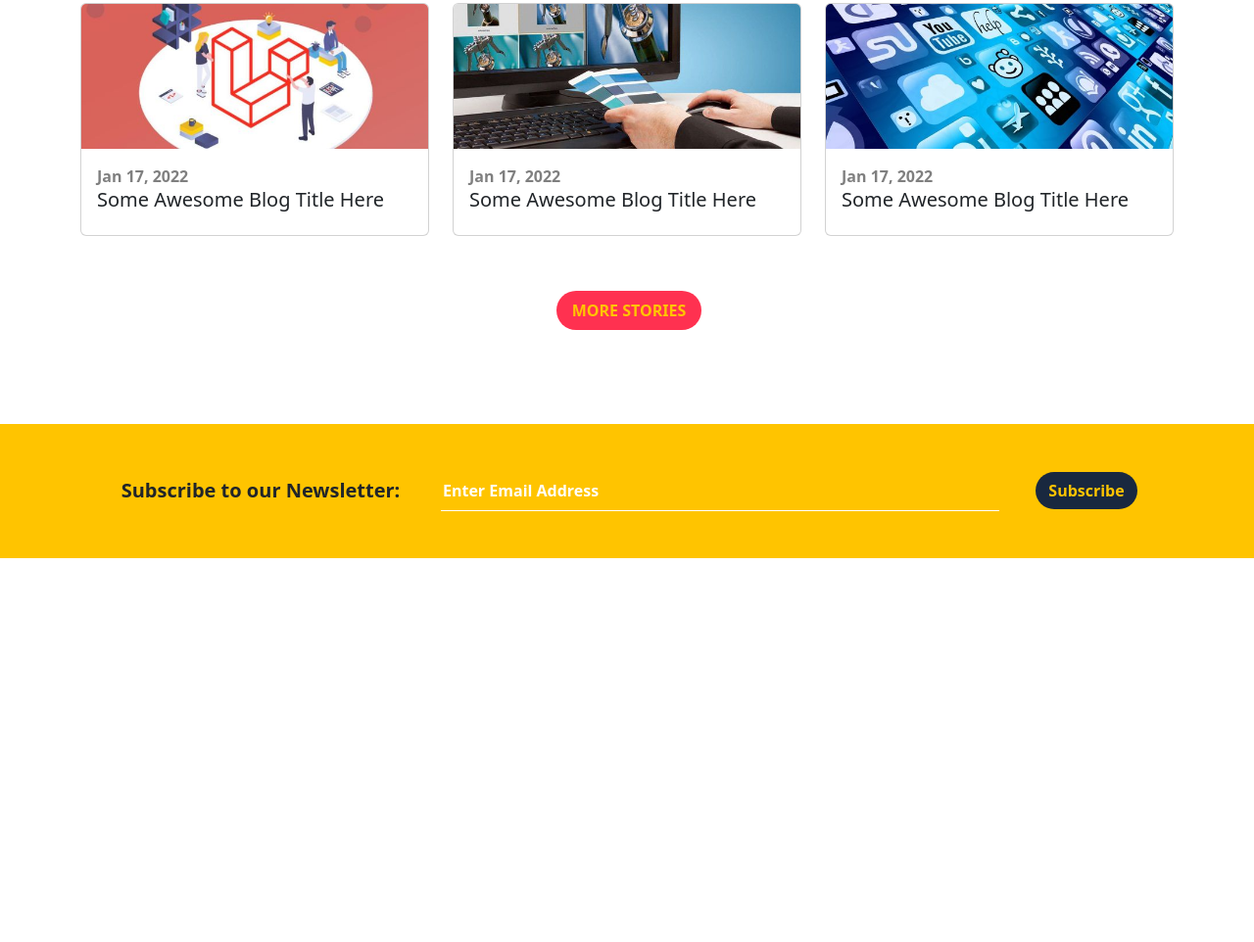
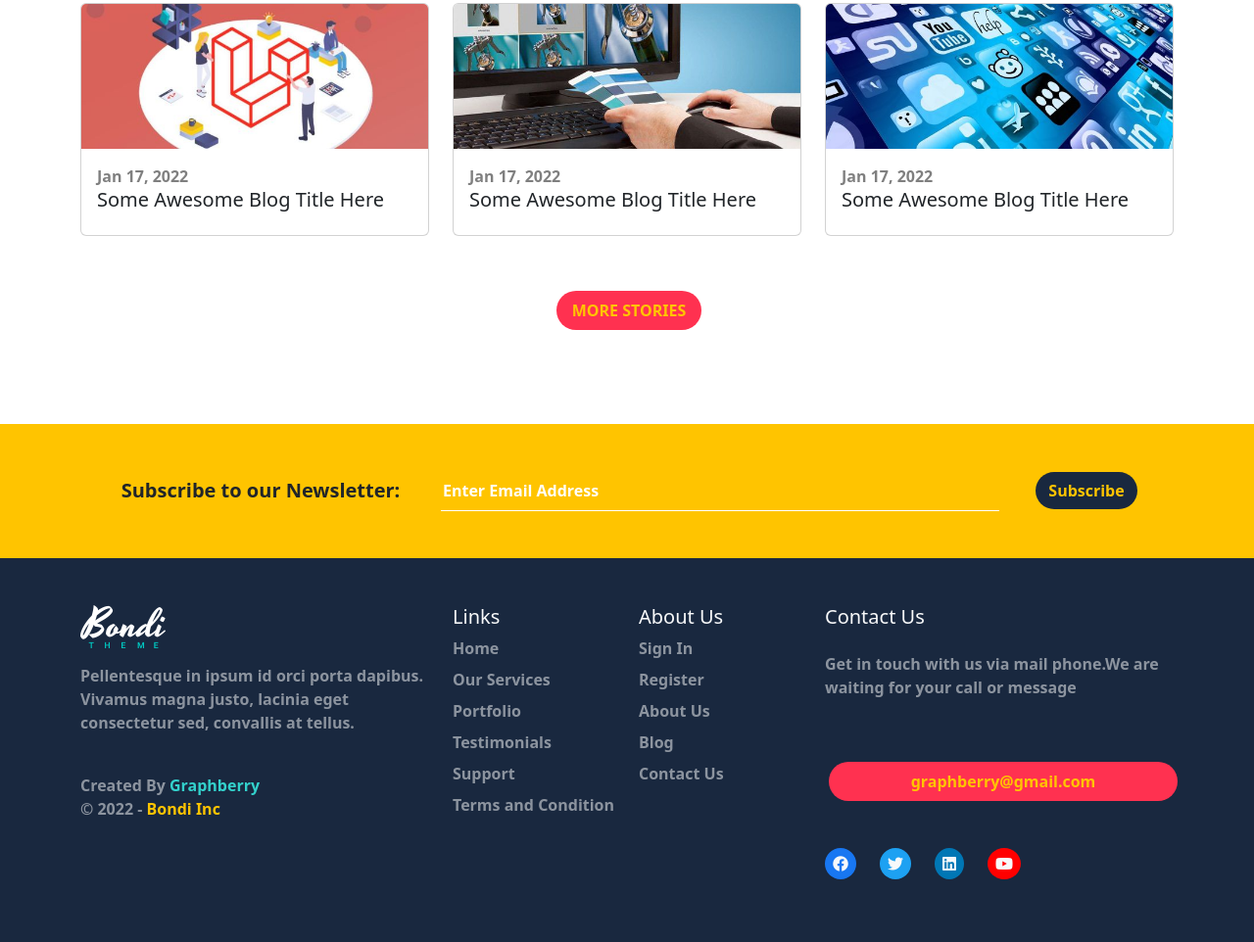
Before and after one commit to MahmoudGamalDev/Bondi-template, a plain HTML site: page index.html in a window 1280 px wide. Shown: the part 4724-5686 px from the top of the page at 98% size. Before the commit the page ends 5294 px from the top, so only its background shows below. Drawn offline with nearby package versions, Linux system fonts and the light colour scheme; files whose address does not match are found by name.

Commit message:
Footer Section

```diff
--- a/css/master.css
+++ b/css/master.css
@@ -203,3 +203,29 @@ cursor: pointer;
   background-color: var(--dark-color);
   color: var(--yellow-color);
 }
+
+/* Footer */
+.footer {
+  background-color: var(--dark-color);
+}
+
+.copy-right span {
+  color: var(--yellow-color);
+}
+
+.copy-right > span {
+  color: var(--green-color);
+}
+
+.social .facebook {
+  background-color: #1877f2;
+}
+.social .twitter {
+  background-color: #1da1f2;
+}
+.social .linkedin {
+  background-color: #0077b5;
+}
+.social .youtube {
+  background-color: #ff0000;
+}
--- a/index.html
+++ b/index.html
@@ -352,13 +352,92 @@
                 <div class="col-md-6 col-lg-4 pe-0 mb-sm-3 mb-md-0 mt-lg-0">
                     <div class="fw-bold fs-5">Subscribe to our Newsletter:</div>
                 </div>
-                <div class="col-md-6 col-lg-6 ps-0 pe-0 mb-lg-0">
-                    <input class="email w-100 pt-2 pb-2 bg-transparent text-white fw-semibold" type="text" placeholder="Enter Email Address">
+                <div class="col-11 col-md-6 col-lg-6 mb-3 mb-md-0 ps-0 pe-0 mb-lg-0">
+                    <input class="email w-100 pt-2 pb-2 bg-transparent text-white fw-semibold" type="text"
+                        placeholder="Enter Email Address">
                 </div>
                 <div class="col-lg-2 ps-0 mt-sm-5 mb-lg-0 mt-lg-0">
                     <input class="submit btn rounded-pill fw-semibold" type="submit" value="Subscribe">
                 </div>
             </form>
+        </div>
+    </div>
+    <div class="footer pt-5 pb-5 text-center text-md-start">
+        <div class="container">
+            <div class="row">
+                <div class="col-md-6 col-lg-4">
+                    <div class="content pb-3">
+                        <img src="imgs/logo.png" alt="logo">
+                        <p class="pt-3 pb-4 text-white-50 fw-semibold">Pellentesque in ipsum id orci porta dapibus.
+                            Vivamus magna justo, lacinia eget consectetur
+                            sed,
+                            convallis at tellus.</p>
+                        <div class="copy-right  text-white-50 fw-semibold">
+                            Created By <span>Graphberry</span>
+                            <div>&copy; 2022 - <span>Bondi Inc</span></div>
+                        </div>
+                    </div>
+                </div>
+                <div class="col-md-6 col-lg-2">
+                    <div>
+                        <h5 class="text-light">Links</h5>
+                        <ul class="list-unstyled">
+                            <li class="fw-semibold text-white-50 pb-2">Home</li>
+                            <li class="fw-semibold text-white-50 pb-2">Our Services</li>
+                            <li class="fw-semibold text-white-50 pb-2">Portfolio</li>
+                            <li class="fw-semibold text-white-50 pb-2">Testimonials</li>
+                            <li class="fw-semibold text-white-50 pb-2">Support</li>
+                            <li class="fw-semibold text-white-50 pb-2">Terms and Condition</li>
+                        </ul>
+                    </div>
+                </div>
+                <div class="col-md-6 col-lg-2">
+                    <div>
+                        <h5 class="text-light">About Us</h5>
+                        <ul class="list-unstyled">
+                            <li class="fw-semibold text-white-50 pb-2">Sign In</li>
+                            <li class="fw-semibold text-white-50 pb-2">Register</li>
+                            <li class="fw-semibold text-white-50 pb-2">About Us</li>
+                            <li class="fw-semibold text-white-50 pb-2">Blog</li>
+                            <li class="fw-semibold text-white-50 pb-2">Contact Us</li>
+                        </ul>
+                    </div>
+                </div>
+                <div class="col-md-6 col-lg-4">
+                    <div>
+                        <h5 class="text-light">Contact Us</h5>
+                        <p class="fw-semibold text-white-50 pt-3">Get in touch with us via mail phone.We are waiting for
+                            your
+                            call or message</p>
+                        <div class="text-center">
+                            <a class="main-btn btn rounded-pill fw-semibold w-100 mt-5 ms-1 ps-3 pe-3 pt-2 pb-2"
+                                href="#">graphberry@gmail.com</a>
+                        </div>
+                        <ul class="social list-unstyled d-flex pt-5 gap-4 justify-content-center justify-content-md-start">
+                            <li>
+                                <a class="d-block text-light" href="#">
+                                    <i class="fa-brands fa-facebook rounded-circle p-2 facebook"></i>
+                                </a>
+                            </li>
+                            <li>
+                                <a class="d-block text-light" href="#">
+                                    <i class="fa-brands fa-twitter rounded-circle p-2 twitter"></i>
+                                </a>
+                            </li>
+                            <li>
+                                <a class="d-block text-light" href="#">
+                                    <i class="fa-brands fa-linkedin rounded-circle p-2 linkedin"></i>
+                                </a>
+                            </li>
+                            <li>
+                                <a class="d-block text-light" href="#">
+                                    <i class="fa-brands fa-youtube rounded-circle p-2 youtube"></i>
+                                </a>
+                            </li>
+                        </ul>
+                    </div>
+                </div>
+            </div>
         </div>
     </div>
     <!-- JavaScript Bundle with Popper -->
```
